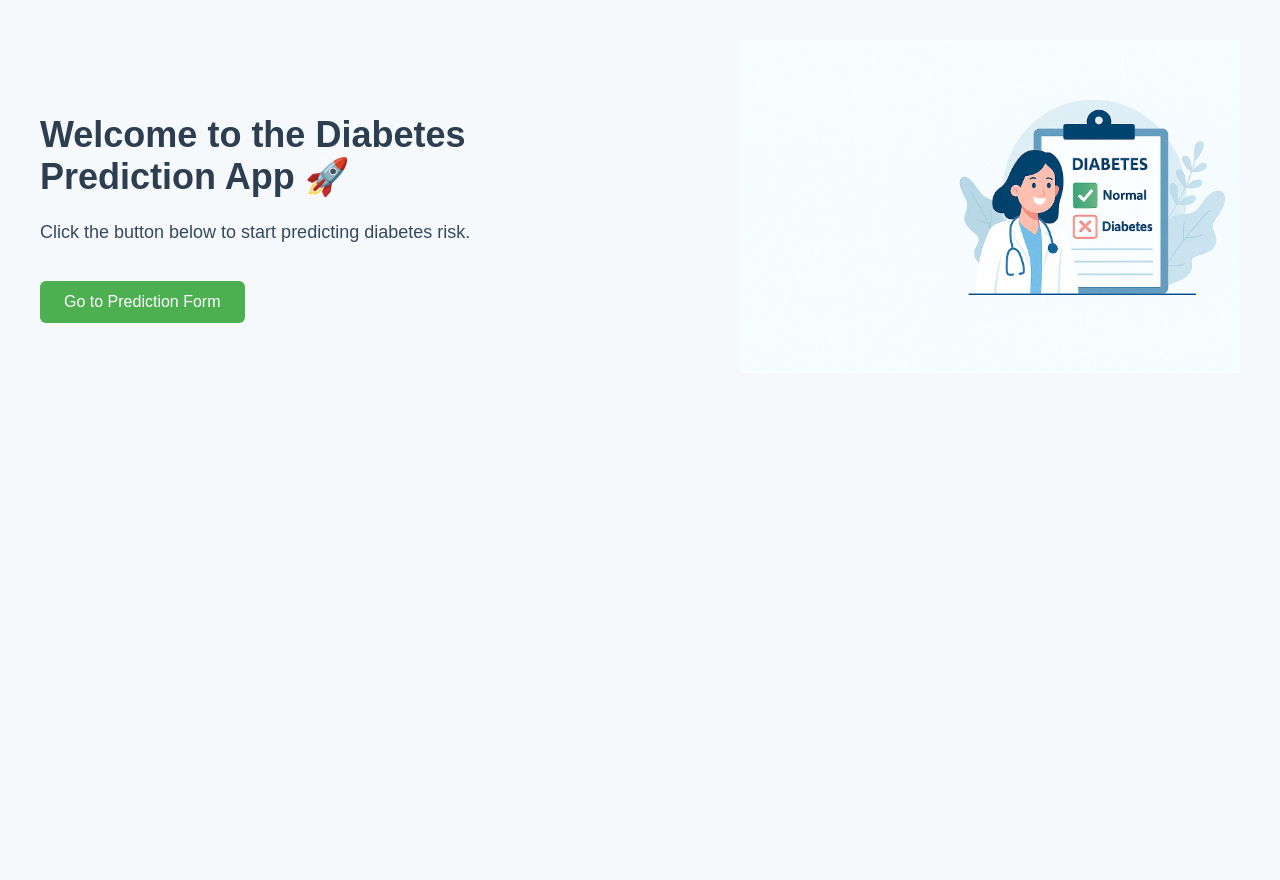
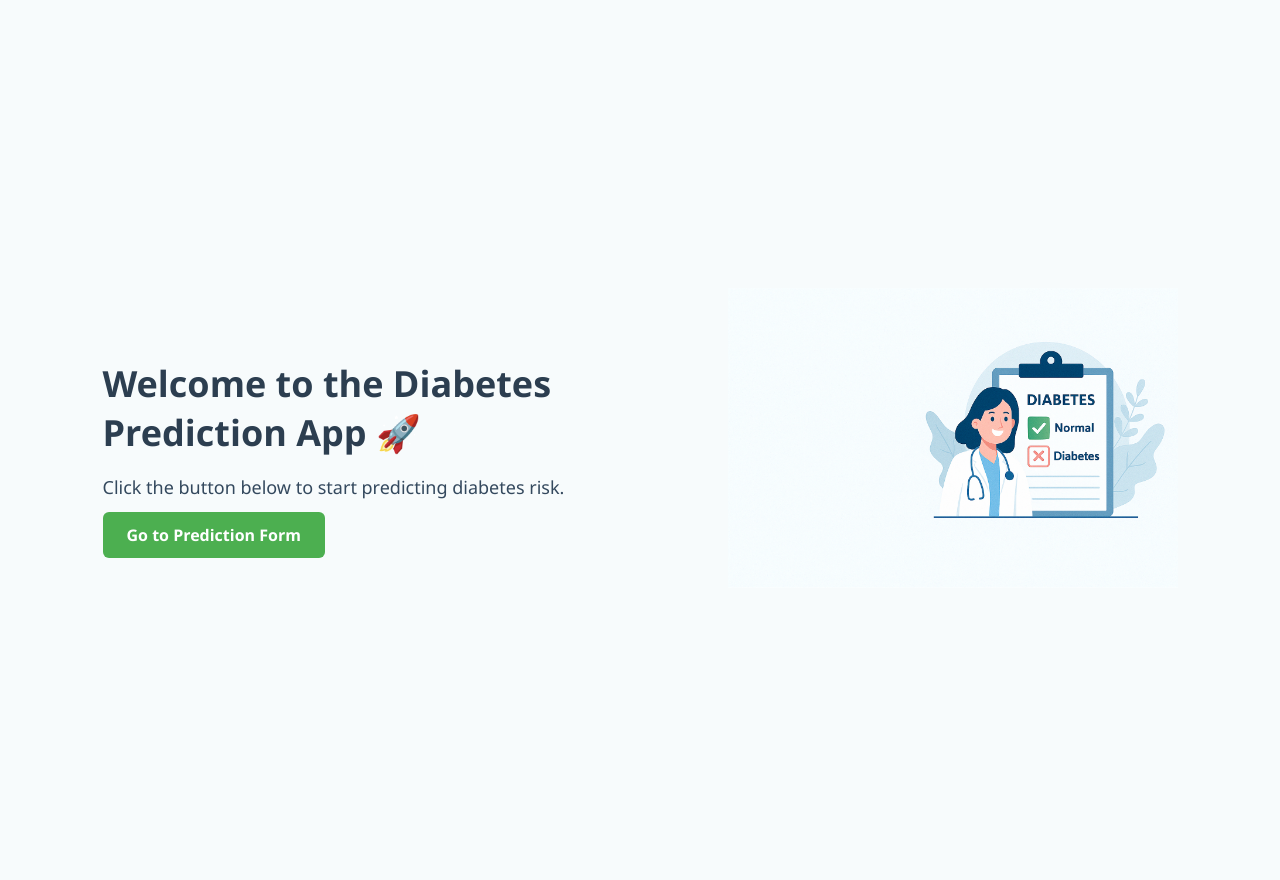
Before and after one commit to aysukocaoglu/diabetes-prediction-app, a Flask app: page / in a window 1280 px wide. Before the commit the page ends 323 px from the top, so only its background shows below. Run offline with Flask 3, Linux system fonts and the light colour scheme; parts of the project's set-up code (start-up, migrations or seed data) failed here and were passed over.

Commit message:
Enhance home page layout and styling with Diabetes image

```diff
--- a/deployment/templates/home.html
+++ b/deployment/templates/home.html
@@ -5,54 +5,68 @@
     <title>Diabetes Prediction App</title>
     <style>
         body {
-            font-family: Arial, sans-serif;
-            background-color: #f6f9fc;
+            font-family: 'Segoe UI', sans-serif;
             margin: 0;
-            padding: 40px;
+            padding: 0;
+            background-color: #f7fbfc;
         }
         .container {
-            max-width: 1200px;
-            margin: auto;
             display: flex;
             align-items: center;
-            justify-content: space-between;
+            justify-content: space-around;
             flex-wrap: wrap;
+            padding: 40px;
+            min-height: 100vh;
         }
-        .text-section {
-            max-width: 550px;
+        .text-content {
+            max-width: 500px;
         }
-        h1 {
+        .text-content h1 {
             font-size: 36px;
             color: #2c3e50;
+            margin-bottom: 15px;
         }
-        p {
+        .text-content p {
             font-size: 18px;
             color: #34495e;
+            margin-bottom: 25px;
         }
-        a.button {
+        .text-content a {
             background-color: #4CAF50;
             color: white;
             padding: 12px 24px;
+            border-radius: 6px;
+            font-size: 16px;
             text-decoration: none;
-            font-size: 16px;
-            border-radius: 6px;
-            display: inline-block;
-            margin-top: 20px;
+            font-weight: bold;
         }
-        img {
-            max-width: 500px;
+        .image-content img {
+            max-width: 450px;
             height: auto;
+        }
+
+        @media (max-width: 768px) {
+            .container {
+                flex-direction: column;
+                text-align: center;
+            }
+            .image-content img {
+                max-width: 90%;
+                margin-top: 30px;
+            }
         }
     </style>
 </head>
 <body>
     <div class="container">
-        <div class="text-section">
+        <div class="text-content">
             <h1>Welcome to the Diabetes Prediction App 🚀</h1>
             <p>Click the button below to start predicting diabetes risk.</p>
-            <a href="/form" class="button">Go to Prediction Form</a>
+            <a href="/form">Go to Prediction Form</a>
         </div>
-        <img src="{{ url_for('static', filename='images/Diabetes.png') }}" alt="Diabetes Prediction">
+        <div class="image-content">
+            <img src="{{ url_for('static', filename='images/Diabetes.png') }}" alt="Diabetes Hero Image">
+        </div>
     </div>
 </body>
 </html>
```
